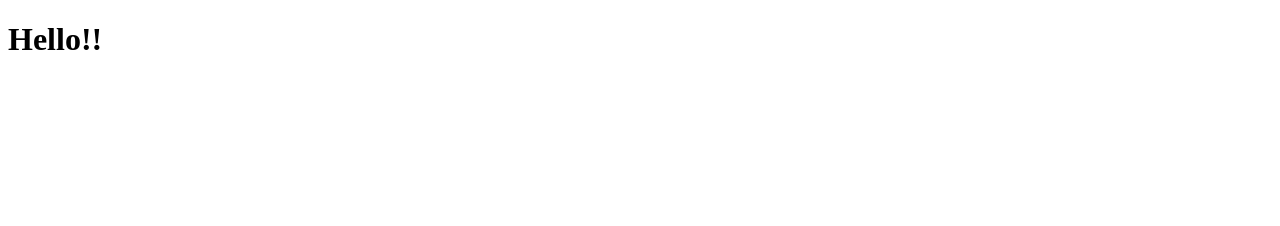
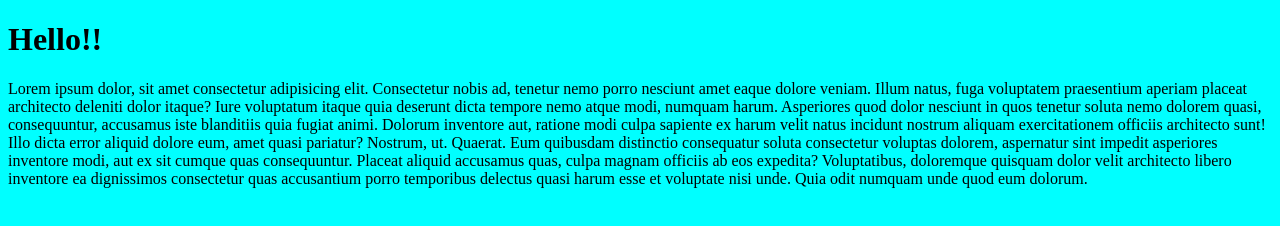
Before and after one commit to DineshSivam26/First-project, a plain HTML site: page index.html in a window 1280 px wide. Drawn offline with Linux system fonts and the light colour scheme.

Commit message:
second-commit

```diff
--- /dev/null
+++ b/index.css
@@ -0,0 +1,4 @@
+body{
+    background-color: aqua;
+    color: black;
+}
--- a/index.html
+++ b/index.html
@@ -4,12 +4,33 @@
         <meta charset="UTF-8">
         <meta name="viewport" content="width=device-width, initial-scale=1.0">
         <title>Document</title>
+        <link rel="stylesheet" href="index.css">
     </head>
     <body>
         <div>
             <h1>
                 Hello!!
             </h1>
+            <p>Lorem ipsum dolor, sit amet consectetur adipisicing elit.
+                Consectetur nobis ad, tenetur nemo porro nesciunt amet eaque
+                dolore veniam. Illum natus, fuga voluptatem praesentium aperiam
+                placeat architecto deleniti dolor itaque?
+                Iure voluptatum itaque quia deserunt dicta tempore nemo atque
+                modi, numquam harum. Asperiores quod dolor nesciunt in quos
+                tenetur soluta nemo dolorem quasi, consequuntur, accusamus iste
+                blanditiis quia fugiat animi.
+                Dolorum inventore aut, ratione modi culpa sapiente ex harum
+                velit natus incidunt nostrum aliquam exercitationem officiis
+                architecto sunt! Illo dicta error aliquid dolore eum, amet quasi
+                pariatur? Nostrum, ut. Quaerat.
+                Eum quibusdam distinctio consequatur soluta consectetur voluptas
+                dolorem, aspernatur sint impedit asperiores inventore modi, aut
+                ex sit cumque quas consequuntur. Placeat aliquid accusamus quas,
+                culpa magnam officiis ab eos expedita?
+                Voluptatibus, doloremque quisquam dolor velit architecto libero
+                inventore ea dignissimos consectetur quas accusantium porro
+                temporibus delectus quasi harum esse et voluptate nisi unde.
+                Quia odit numquam unde quod eum dolorum.</p>
         </div>
 
     </body>
```
Lines whose indentation alone changed are shown as unchanged.
